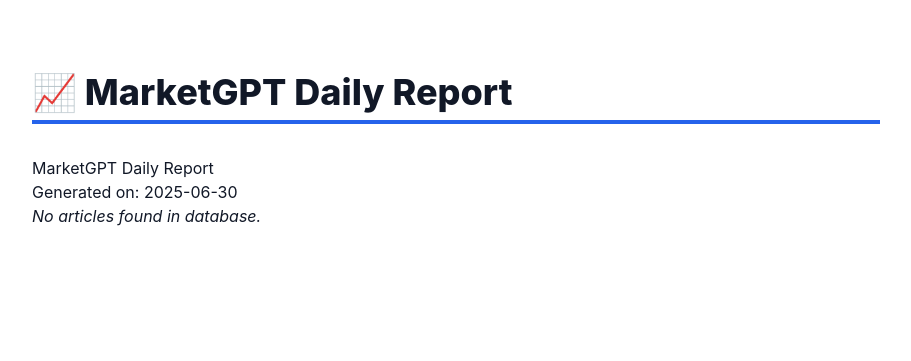
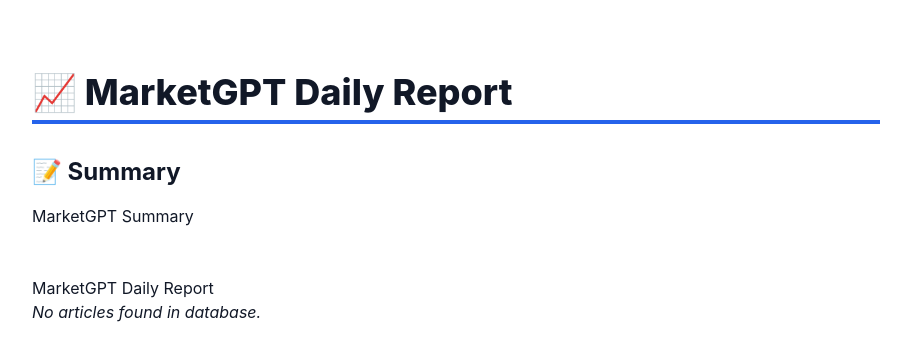
Before and after one commit to JHenzi/MarketGPT, a Flask app: page /report in a window 1280 px wide. Shown: the part 72-433 px from the top of the page, without its empty margins (184-1095 px from the left). Run offline with Flask 3, Linux system fonts and the light colour scheme; some libraries are stand-ins or nearby versions.

Commit message:
summarize the daily report

```diff
--- a/app.py
+++ b/app.py
@@ -60,7 +60,7 @@ def load_llm_config(path="llm_config.json"):
         except Exception as e:
             print(f"[llm_config] Failed to load config, using default. Error: {e}")
     return default_config
-
+# Actually load the LLM config
 llm_config = load_llm_config()
 # Check if the LLM config is valid
 if llm_config["provider"] not in ["local", "openai", "claude"]:
@@ -240,15 +240,27 @@ def view_market_report():
         return "Report not found.", 404
 
     with open("market_report.md", "r", encoding="utf-8") as f:
-        md_content = f.read()
+        report_md = f.read()
 
-    # Convert markdown to HTML
-    html_content = markdown.markdown(
-        md_content,
-        extensions=["extra", "toc", "sane_lists"]
+    # Optional: Load summary if it exists
+    summary_md = ""
+    if os.path.exists("market_summary.md"):
+        with open("market_summary.md", "r", encoding="utf-8") as f:
+            summary_md = f.read()
+
+    # Convert both to HTML
+    report_html = markdown.markdown(
+        report_md, extensions=["extra", "toc", "sane_lists"]
     )
+    summary_html = markdown.markdown(
+        summary_md, extensions=["extra", "toc", "sane_lists"]
+    ) if summary_md else ""
 
-    return render_template("report.html", report_html=html_content)
+    return render_template(
+        "report.html",
+        report_html=report_html,
+        summary_html=summary_html
+    )
 
 @app.route("/sources", methods=["GET", "POST"])
 def sources():
@@ -459,7 +471,7 @@ def generate_market_report(collection, model, top_k=10, output_path="market_repo
     Generate market report by first fetching all today's articles, then classifying them
     using sentence transformers similarity scoring.
     """
-    report_lines = ["# MarketGPT Daily Report\n Generated on: " + today_str + "\n"]
+    report_lines = ["# MarketGPT Daily Report\n"]
 
     try:
         # First, try to get all articles for today without any vector search
@@ -1012,33 +1024,72 @@ def delete_recommendation():
         print(f"[delete_recommendation] Error marking recommendation inactive for {ticker}: {e}")
         return jsonify({"status": "error", "message": f"Error updating {ticker}: {str(e)}"}), 500
 
-def delete_old_recommendations(collection, days_old=3):
+def mark_old_recommendations_inactive(collection, days_old=3):
+    cutoff = datetime.now() - timedelta(days=days_old)
+    cutoff_str = cutoff.strftime("%Y-%m-%d")
+
+    print(f"[cleanup] Looking for recommendations older than {cutoff_str} to mark inactive...")
+
+    results = collection.get(include=["metadatas", "ids", "documents", "embeddings"])
+
+    updated = 0
+    for _id, meta, doc, embedding in zip(results["ids"], results["metadatas"], results["documents"], results["embeddings"]):
+        if meta.get("date", "") < cutoff_str and meta.get("active", True):
+            new_meta = meta.copy()
+            new_meta["active"] = False
+            try:
+                collection.update(
+                    ids=[_id],
+                    documents=[doc],
+                    embeddings=[embedding],
+                    metadatas=[new_meta]
+                )
+                updated += 1
+            except Exception as e:
+                print(f"[cleanup] Failed to update {_id}: {e}")
+
+    print(f"[cleanup] Marked {updated} recommendations as inactive.")
+
+def summarize_market_report(input_path="market_report.md", output_path="market_summary.md"):
     """
-    Delete recommendations from the collection that are older than the specified number of days.
+    Reads the full market report and summarizes it using the configured LLM.
     """
-    cutoff_date = datetime.now() - timedelta(days=days_old)
+    # Step 1: Read report from disk
+    if not os.path.exists(input_path):
+        print(f"[ERROR] File not found: {input_path}")
+        return
 
+    with open(input_path, "r", encoding="utf-8") as f:
+        report_content = f.read()
+
+    # Step 2: Prepare LLM prompt/messages
+    messages = [
+        {"role": "system", "content": "You are a helpful financial analyst assistant."},
+        {"role": "user", "content": (
+            "Please read the following market report and generate a concise summary "
+            "in 6–10 bullet points. Highlight key trends, notable events, and significant shifts "
+            "in market behavior. Avoid unnecessary fluff. Don't offer more actions, advice, help - keep your answer simple\n\n"
+            f"{report_content}"
+        )}
+    ]
+
+    # Step 3: Prepare and send the request to the LLM
+    endpoint, headers, payload = prepare_llm_request(messages)
     try:
-        print(f"[delete_old_recommendations] Removing recommendations older than {cutoff_date.date()}...")
-        results = collection.get(include=["metadatas", "ids"])
+        response = requests.post(endpoint, json=payload, headers=headers)
+        response.raise_for_status()
+        summary = response.json()["choices"][0]["message"]["content"]
+    except Exception as e:
+        print(f"[ERROR] Failed to get summary from LLM: {e}")
+        return
 
-        to_delete_ids = []
+    # Step 4: Write output
+    with open(output_path, "w", encoding="utf-8") as f:
+        f.write("# MarketGPT Summary\n\n")
+        f.write(summary.strip())
 
-        for idx, metadata in enumerate(results["metadatas"]):
-            try:
-                rec_date = parse_date(metadata.get("date", ""))
-                if rec_date.date() < cutoff_date.date():
-                    to_delete_ids.append(results["ids"][idx])
-            except Exception as e:
-                print(f"[WARNING] Skipping record with bad date: {metadata.get('date')} - {e}")
+    print(f"[✅] Market summary saved to {output_path}")
 
-        if to_delete_ids:
-            collection.delete(ids=to_delete_ids)
-            print(f"[delete_old_recommendations] Deleted {len(to_delete_ids)} old recommendations.")
-        else:
-            print("[delete_old_recommendations] No old recommendations to delete.")
-    except Exception as e:
-        print(f"[ERROR] Failed to delete old recommendations: {e}")
 
 def periodic_fetch_and_report():
     while True:
@@ -1062,7 +1113,13 @@ def periodic_fetch_and_report():
             except Exception as e:
                 print(f"[periodic] Error during generate_market_report: {e}")
                 traceback.print_exc()
-
+            try:
+                print("[periodic] Summarizing report...")
+                summarize_market_report()
+                print("[periodic] Report summarized.")
+            except Exception as e:
+                print(f"[periodic] Error during summarize_market_report: {e}")
+                traceback.print_exc()
             try:
                 print("[periodic] Extracting stock recommendations...")
                 extract_stock_recommendations(collection, model, today_str)
@@ -1072,7 +1129,7 @@ def periodic_fetch_and_report():
                 traceback.print_exc()
             try:
                 print("[periodic] Cleaning up old recommendations...")
-                delete_old_recommendations(recommendations_collection, days_old=3)
+                mark_old_recommendations_inactive(recommendations_collection, days_old=3)
                 print("[periodic] Old recommendations cleaned up.")
             except Exception as e:
                 print(f"[periodic] Error during cleanup: {e}")
--- /dev/null
+++ b/market_summary.md
@@ -0,0 +1,15 @@
+# MarketGPT Summary
+
+Here’s a concise summary of the market report, incorporating key trends and events:
+
+*   **Strong US Market Momentum:** U.S. stocks are at record highs despite economic uncertainty, driven by tech sector gains (Meta, Oracle) and investor optimism.
+*   **Tech Sector Surge:** Analyst predictions suggest a potential “summer of $4 trillion” for mega-cap technology companies like Meta and others, fueled by AI investments.
+*   **Stablecoin Developments:** Circle is pursuing a national bank charter, signaling increased regulatory scrutiny and potential shifts in the stablecoin market.
+*   **Bitcoin Rebound:** Bitcoin’s price chart shows signs of improvement, according to Trivariate analysts, suggesting a potential shift in investor sentiment.
+*   **Inflation Watch:** Germany's inflation fell to 2%, potentially easing pressure on the European Central Bank (ECB). China is experiencing deflationary pressures.
+*   **Interest Rate Opportunity:** BlackRock’s Rick Rieder highlights an “generational opportunity” for income-generating investments.
+*   **Geopolitical Trade Tensions:** The U.S.-China trade relationship remains complex, with tariffs impacting industries like clean energy and ongoing scrutiny of Chinese oil imports.
+*   **Corporate Acquisitions & Innovation:** Home Depot is pursuing strategic acquisitions (GMS), while Robinhood is experimenting with tokenized stocks and OpenAI/SpaceX partnerships. Meta is significantly investing in AI talent. BP faces potential takeover interest.
+*  **Rising Mortgage Delinquencies**: There’s a concerning rise in mortgage delinquencies, warranting investor attention.
+
+Would you like me to elaborate on any of these points or provide more detail about a specific area?
--- a/templates/report.html
+++ b/templates/report.html
@@ -20,8 +20,16 @@
     <h1 class="text-4xl font-extrabold mb-8 border-b-4 border-blue-600 pb-2">
       📈 MarketGPT Daily Report
     </h1>
+    {% if summary_html %}
+    <div class="summary-section mb-12">
+      <h2 class="text-2xl font-bold mb-4">📝 Summary</h2>
+      <div class="prose max-w-none">
+        {{ summary_html | safe }}
+      </div>
+    </div>
+  {% endif %}
+    <div id="report-content" class="prose max-w-full">
 
-    <div id="report-content" class="prose max-w-full">
       {{ report_html | safe }}
     </div>
   </main>
```
